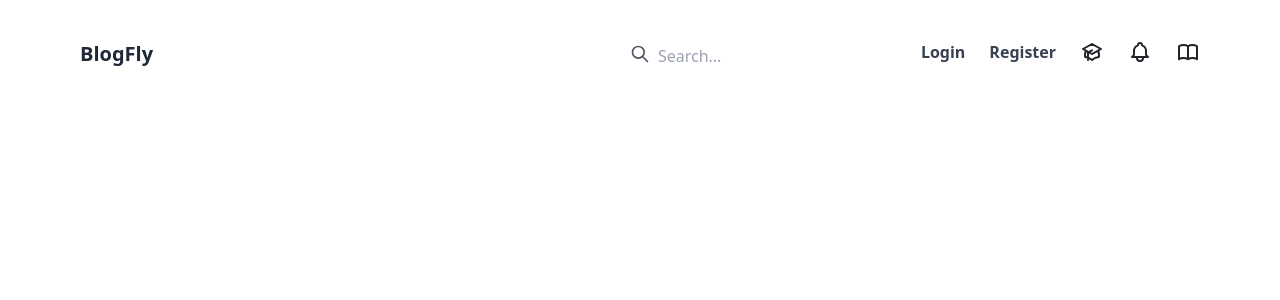
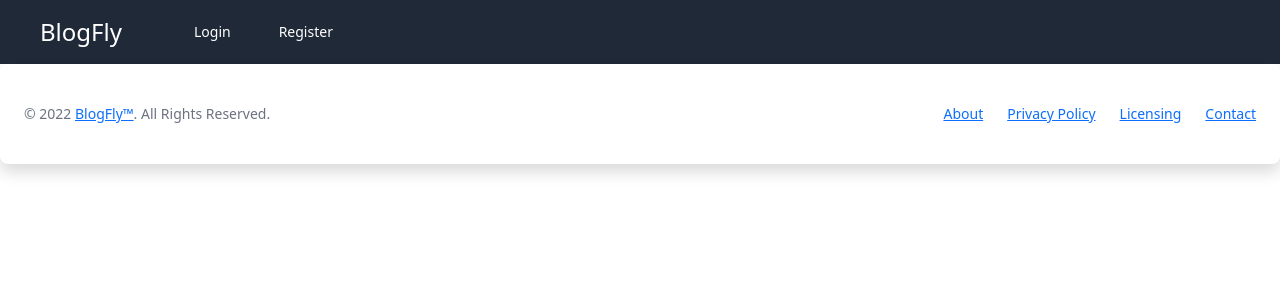
Before and after one commit to fatihguzel/BlogFly-Front, a Next.js app: page /profile in a window 1280 px wide. Shown: the top 300 px of the page. Built offline with nearby package versions, Linux system fonts and the light colour scheme; no server answers.

Commit message:
navbar changed

```diff
--- a/components/Layouts/index.js
+++ b/components/Layouts/index.js
@@ -2,7 +2,7 @@ import React, { useEffect } from "react";
 import { useDispatch } from "react-redux";
 import NavbarItem from "../Navbar";
 import { getProfileAction } from "../../features/Auth/asyncActions";
-
+import Footer from "../Footer";
 const index = ({ children }) => {
   const dispatch = useDispatch();
 
@@ -14,6 +14,7 @@ const index = ({ children }) => {
     <main>
       <NavbarItem />
       {children}
+      <Footer />
     </main>
   );
 };
--- a/components/Login/index.js
+++ b/components/Login/index.js
@@ -88,11 +88,6 @@ const index = () => {
           </div>
         </div>
       </div>
-      <div className="d-flex flex-column flex-md-row text-center text-md-start justify-content-between py-4 px-4 px-xl-5 bg-primary">
-        <div className="text-white mb-3 mb-md-0">
-          Copyright © 2022 All rights reserved by BlogFly
-        </div>
-      </div>
     </section>
   );
 };
--- a/components/Navbar/NavAuthSide.js
+++ b/components/Navbar/NavAuthSide.js
@@ -16,33 +16,11 @@ const NavAuthSide = () => {
   };
   if (!loginedUser) {
     return (
-      <div class="flex items-center">
-        <div class="flex ">
-          <svg
-            xmlns="http://www.w3.org/2000/svg"
-            class="h-5 w-5  text-gray-600"
-            fill="none"
-            viewBox="0 0 24 24"
-            stroke="currentColor"
-          >
-            <path
-              stroke-linecap="round"
-              stroke-linejoin="round"
-              stroke-width="2"
-              d="M21 21l-6-6m2-5a7 7 0 11-14 0 7 7 0 0114 0z"
-            />
-          </svg>
-          <input
-            class="ml-2 mb-2 outline-none bg-transparent "
-            type="text"
-            name="search"
-            id="search"
-            placeholder="Search..."
-          />
-        </div>
-        <ul class="flex items-center space-x-6">
+      <div className="hidden md:block">
+        <div className="ml-10 flex items-baseline space-x-4">
+          {/* hover:bg-gray-700 text-white px-3 py-2 rounded-md text-sm font-medium */}
           <Link
-            className={`font-semibold text-gray-700 no-underline   ${
+            className={`hover:bg-gray-700 text-white px-3 py-2 rounded-md text-sm font-medium   ${
               router.pathname == "/login" && "active"
             }`}
             href="/login"
@@ -53,7 +31,7 @@ const NavAuthSide = () => {
             Login
           </Link>
           <Link
-            className={`font-semibold text-gray-700 no-underline ${
+            className={`hover:bg-gray-700 text-white px-3 py-2 rounded-md text-sm font-medium ${
               router.pathname == "/login" && "active"
             }`}
             href="/register"
@@ -63,88 +41,16 @@ const NavAuthSide = () => {
           >
             Register
           </Link>
-          <li>
-            <svg
-              xmlns="http://www.w3.org/2000/svg"
-              class="h-6 w-6"
-              fill="none"
-              viewBox="0 0 24 24"
-              stroke="currentColor"
-            >
-              <path d="M12 14l9-5-9-5-9 5 9 5z" />
-              <path d="M12 14l6.16-3.422a12.083 12.083 0 01.665 6.479A11.952 11.952 0 0012 20.055a11.952 11.952 0 00-6.824-2.998 12.078 12.078 0 01.665-6.479L12 14z" />
-              <path
-                stroke-linecap="round"
-                stroke-linejoin="round"
-                stroke-width="2"
-                d="M12 14l9-5-9-5-9 5 9 5zm0 0l6.16-3.422a12.083 12.083 0 01.665 6.479A11.952 11.952 0 0012 20.055a11.952 11.952 0 00-6.824-2.998 12.078 12.078 0 01.665-6.479L12 14zm-4 6v-7.5l4-2.222"
-              />
-            </svg>
-          </li>
-          <li>
-            <svg
-              xmlns="http://www.w3.org/2000/svg"
-              class="h-6 w-6"
-              fill="none"
-              viewBox="0 0 24 24"
-              stroke="currentColor"
-            >
-              <path
-                stroke-linecap="round"
-                stroke-linejoin="round"
-                stroke-width="2"
-                d="M15 17h5l-1.405-1.405A2.032 2.032 0 0118 14.158V11a6.002 6.002 0 00-4-5.659V5a2 2 0 10-4 0v.341C7.67 6.165 6 8.388 6 11v3.159c0 .538-.214 1.055-.595 1.436L4 17h5m6 0v1a3 3 0 11-6 0v-1m6 0H9"
-              />
-            </svg>
-          </li>
-          <li>
-            <svg
-              xmlns="http://www.w3.org/2000/svg"
-              class="h-6 w-6"
-              fill="none"
-              viewBox="0 0 24 24"
-              stroke="currentColor"
-            >
-              <path
-                stroke-linecap="round"
-                stroke-linejoin="round"
-                stroke-width="2"
-                d="M12 6.253v13m0-13C10.832 5.477 9.246 5 7.5 5S4.168 5.477 3 6.253v13C4.168 18.477 5.754 18 7.5 18s3.332.477 4.5 1.253m0-13C13.168 5.477 14.754 5 16.5 5c1.747 0 3.332.477 4.5 1.253v13C19.832 18.477 18.247 18 16.5 18c-1.746 0-3.332.477-4.5 1.253"
-              />
-            </svg>
-          </li>
-        </ul>
+        </div>
       </div>
     );
   } else {
     return (
-      <div class="flex items-center">
-        <div class="flex ">
-          <svg
-            xmlns="http://www.w3.org/2000/svg"
-            class="h-5 w-5  text-gray-600"
-            fill="none"
-            viewBox="0 0 24 24"
-            stroke="currentColor"
-          >
-            <path
-              stroke-linecap="round"
-              stroke-linejoin="round"
-              stroke-width="2"
-              d="M21 21l-6-6m2-5a7 7 0 11-14 0 7 7 0 0114 0z"
-            />
-          </svg>
-          <input
-            class="ml-2 mb-2 outline-none bg-transparent "
-            type="text"
-            name="search"
-            id="search"
-            placeholder="Search..."
-          />
-        </div>
-        <ul class="flex items-center space-x-6">
+      <div className="hidden md:block">
+        <div className="ml-10 flex items-baseline space-x-4">
+          {/* hover:bg-gray-700 text-white px-3 py-2 rounded-md text-sm font-medium */}
           <Link
-            className={`font-semibold text-gray-700 no-underline${
+            className={` hover:bg-gray-700 text-white px-3 py-2 rounded-md text-sm font-mediu${
               router.pathname == "/profile" && "active"
             }`}
             href="/profile"
@@ -155,7 +61,7 @@ const NavAuthSide = () => {
             Profile
           </Link>
           <Link
-            className={`font-semibold text-gray-700 no-underline${
+            className={` hover:bg-gray-700 text-white px-3 py-2 rounded-md text-sm font-mediu${
               router.pathname == "/" && "active"
             }`}
             href="/"
@@ -166,61 +72,174 @@ const NavAuthSide = () => {
           >
             Logout
           </Link>
-          <ToastContainer />
-          <li>
-            <svg
-              xmlns="http://www.w3.org/2000/svg"
-              class="h-6 w-6"
-              fill="none"
-              viewBox="0 0 24 24"
-              stroke="currentColor"
-            >
-              <path d="M12 14l9-5-9-5-9 5 9 5z" />
-              <path d="M12 14l6.16-3.422a12.083 12.083 0 01.665 6.479A11.952 11.952 0 0012 20.055a11.952 11.952 0 00-6.824-2.998 12.078 12.078 0 01.665-6.479L12 14z" />
-              <path
-                stroke-linecap="round"
-                stroke-linejoin="round"
-                stroke-width="2"
-                d="M12 14l9-5-9-5-9 5 9 5zm0 0l6.16-3.422a12.083 12.083 0 01.665 6.479A11.952 11.952 0 0012 20.055a11.952 11.952 0 00-6.824-2.998 12.078 12.078 0 01.665-6.479L12 14zm-4 6v-7.5l4-2.222"
-              />
-            </svg>
-          </li>
-          <li>
-            <svg
-              xmlns="http://www.w3.org/2000/svg"
-              class="h-6 w-6"
-              fill="none"
-              viewBox="0 0 24 24"
-              stroke="currentColor"
-            >
-              <path
-                stroke-linecap="round"
-                stroke-linejoin="round"
-                stroke-width="2"
-                d="M15 17h5l-1.405-1.405A2.032 2.032 0 0118 14.158V11a6.002 6.002 0 00-4-5.659V5a2 2 0 10-4 0v.341C7.67 6.165 6 8.388 6 11v3.159c0 .538-.214 1.055-.595 1.436L4 17h5m6 0v1a3 3 0 11-6 0v-1m6 0H9"
-              />
-            </svg>
-          </li>
-          <li>
-            <svg
-              xmlns="http://www.w3.org/2000/svg"
-              class="h-6 w-6"
-              fill="none"
-              viewBox="0 0 24 24"
-              stroke="currentColor"
-            >
-              <path
-                stroke-linecap="round"
-                stroke-linejoin="round"
-                stroke-width="2"
-                d="M12 6.253v13m0-13C10.832 5.477 9.246 5 7.5 5S4.168 5.477 3 6.253v13C4.168 18.477 5.754 18 7.5 18s3.332.477 4.5 1.253m0-13C13.168 5.477 14.754 5 16.5 5c1.747 0 3.332.477 4.5 1.253v13C19.832 18.477 18.247 18 16.5 18c-1.746 0-3.332.477-4.5 1.253"
-              />
-            </svg>
-          </li>
-        </ul>
+        </div>
       </div>
     );
   }
+  // if (!loginedUser) {
+  //   return (
+  //     <div class="flex items-center">
+  //       <div class="flex ">
+  //         <svg
+  //           xmlns="http://www.w3.org/2000/svg"
+  //           class="h-5 w-5  text-gray-600"
+  //           fill="none"
+  //           viewBox="0 0 24 24"
+  //           stroke="currentColor"
+  //         >
+  //           <path
+  //             stroke-linecap="round"
+  //             stroke-linejoin="round"
+  //             stroke-width="2"
+  //             d="M21 21l-6-6m2-5a7 7 0 11-14 0 7 7 0 0114 0z"
+  //           />
+  //         </svg>
+  //         <input
+  //           class="ml-2 mb-2 outline-none bg-transparent "
+  //           type="text"
+  //           name="search"
+  //           id="search"
+  //           placeholder="Search..."
+  //         />
+  //       </div>
+  //       <ul class="flex items-center space-x-6">
+
+  //         <li>
+  //           <svg
+  //             xmlns="http://www.w3.org/2000/svg"
+  //             class="h-6 w-6"
+  //             fill="none"
+  //             viewBox="0 0 24 24"
+  //             stroke="currentColor"
+  //           >
+  //             <path d="M12 14l9-5-9-5-9 5 9 5z" />
+  //             <path d="M12 14l6.16-3.422a12.083 12.083 0 01.665 6.479A11.952 11.952 0 0012 20.055a11.952 11.952 0 00-6.824-2.998 12.078 12.078 0 01.665-6.479L12 14z" />
+  //             <path
+  //               stroke-linecap="round"
+  //               stroke-linejoin="round"
+  //               stroke-width="2"
+  //               d="M12 14l9-5-9-5-9 5 9 5zm0 0l6.16-3.422a12.083 12.083 0 01.665 6.479A11.952 11.952 0 0012 20.055a11.952 11.952 0 00-6.824-2.998 12.078 12.078 0 01.665-6.479L12 14zm-4 6v-7.5l4-2.222"
+  //             />
+  //           </svg>
+  //         </li>
+  //         <li>
+  //           <svg
+  //             xmlns="http://www.w3.org/2000/svg"
+  //             class="h-6 w-6"
+  //             fill="none"
+  //             viewBox="0 0 24 24"
+  //             stroke="currentColor"
+  //           >
+  //             <path
+  //               stroke-linecap="round"
+  //               stroke-linejoin="round"
+  //               stroke-width="2"
+  //               d="M15 17h5l-1.405-1.405A2.032 2.032 0 0118 14.158V11a6.002 6.002 0 00-4-5.659V5a2 2 0 10-4 0v.341C7.67 6.165 6 8.388 6 11v3.159c0 .538-.214 1.055-.595 1.436L4 17h5m6 0v1a3 3 0 11-6 0v-1m6 0H9"
+  //             />
+  //           </svg>
+  //         </li>
+  //         <li>
+  //           <svg
+  //             xmlns="http://www.w3.org/2000/svg"
+  //             class="h-6 w-6"
+  //             fill="none"
+  //             viewBox="0 0 24 24"
+  //             stroke="currentColor"
+  //           >
+  //             <path
+  //               stroke-linecap="round"
+  //               stroke-linejoin="round"
+  //               stroke-width="2"
+  //               d="M12 6.253v13m0-13C10.832 5.477 9.246 5 7.5 5S4.168 5.477 3 6.253v13C4.168 18.477 5.754 18 7.5 18s3.332.477 4.5 1.253m0-13C13.168 5.477 14.754 5 16.5 5c1.747 0 3.332.477 4.5 1.253v13C19.832 18.477 18.247 18 16.5 18c-1.746 0-3.332.477-4.5 1.253"
+  //             />
+  //           </svg>
+  //         </li>
+  //       </ul>
+  //     </div>
+  //   );
+  // } else {
+  //   return (
+  //     <div class="flex items-center">
+  //       <div class="flex ">
+  //         <svg
+  //           xmlns="http://www.w3.org/2000/svg"
+  //           class="h-5 w-5  text-gray-600"
+  //           fill="none"
+  //           viewBox="0 0 24 24"
+  //           stroke="currentColor"
+  //         >
+  //           <path
+  //             stroke-linecap="round"
+  //             stroke-linejoin="round"
+  //             stroke-width="2"
+  //             d="M21 21l-6-6m2-5a7 7 0 11-14 0 7 7 0 0114 0z"
+  //           />
+  //         </svg>
+  //         <input
+  //           class="ml-2 mb-2 outline-none bg-transparent "
+  //           type="text"
+  //           name="search"
+  //           id="search"
+  //           placeholder="Search..."
+  //         />
+  //       </div>
+  //       <ul class="flex items-center space-x-6">
+
+  //         <ToastContainer />
+  //         <li>
+  //           <svg
+  //             xmlns="http://www.w3.org/2000/svg"
+  //             class="h-6 w-6"
+  //             fill="none"
+  //             viewBox="0 0 24 24"
+  //             stroke="currentColor"
+  //           >
+  //             <path d="M12 14l9-5-9-5-9 5 9 5z" />
+  //             <path d="M12 14l6.16-3.422a12.083 12.083 0 01.665 6.479A11.952 11.952 0 0012 20.055a11.952 11.952 0 00-6.824-2.998 12.078 12.078 0 01.665-6.479L12 14z" />
+  //             <path
+  //               stroke-linecap="round"
+  //               stroke-linejoin="round"
+  //               stroke-width="2"
+  //               d="M12 14l9-5-9-5-9 5 9 5zm0 0l6.16-3.422a12.083 12.083 0 01.665 6.479A11.952 11.952 0 0012 20.055a11.952 11.952 0 00-6.824-2.998 12.078 12.078 0 01.665-6.479L12 14zm-4 6v-7.5l4-2.222"
+  //             />
+  //           </svg>
+  //         </li>
+  //         <li>
+  //           <svg
+  //             xmlns="http://www.w3.org/2000/svg"
+  //             class="h-6 w-6"
+  //             fill="none"
+  //             viewBox="0 0 24 24"
+  //             stroke="currentColor"
+  //           >
+  //             <path
+  //               stroke-linecap="round"
+  //               stroke-linejoin="round"
+  //               stroke-width="2"
+  //               d="M15 17h5l-1.405-1.405A2.032 2.032 0 0118 14.158V11a6.002 6.002 0 00-4-5.659V5a2 2 0 10-4 0v.341C7.67 6.165 6 8.388 6 11v3.159c0 .538-.214 1.055-.595 1.436L4 17h5m6 0v1a3 3 0 11-6 0v-1m6 0H9"
+  //             />
+  //           </svg>
+  //         </li>
+  //         <li>
+  //           <svg
+  //             xmlns="http://www.w3.org/2000/svg"
+  //             class="h-6 w-6"
+  //             fill="none"
+  //             viewBox="0 0 24 24"
+  //             stroke="currentColor"
+  //           >
+  //             <path
+  //               stroke-linecap="round"
+  //               stroke-linejoin="round"
+  //               stroke-width="2"
+  //               d="M12 6.253v13m0-13C10.832 5.477 9.246 5 7.5 5S4.168 5.477 3 6.253v13C4.168 18.477 5.754 18 7.5 18s3.332.477 4.5 1.253m0-13C13.168 5.477 14.754 5 16.5 5c1.747 0 3.332.477 4.5 1.253v13C19.832 18.477 18.247 18 16.5 18c-1.746 0-3.332.477-4.5 1.253"
+  //             />
+  //           </svg>
+  //         </li>
+  //       </ul>
+  //     </div>
+  //   );
+  // }
 };
 
 export default NavAuthSide;
--- a/components/Navbar/index.js
+++ b/components/Navbar/index.js
@@ -1,16 +1,168 @@
-import React from "react";
+import React, { useState } from "react";
+import { Transition } from "@headlessui/react";
 import NavAuthSide from "./NavAuthSide";
 import Link from "next/link";
-import styles from "./navbar.module.css"; // Import regular stylesheet
+import { useDispatch, useSelector } from "react-redux";
+import { useRouter } from "next/router";
+import { logoutAction } from "../../features/Auth/asyncActions";
 
 const NavbarItem = () => {
+  const router = useRouter();
+  const loginedUser = useSelector((state) => state.auth.logined);
+  const dispatch = useDispatch();
+  const [isOpen, setIsOpen] = useState(false);
+
+  const logoutHandler = (e) => {
+    e.preventDefault();
+    dispatch(logoutAction());
+  };
+
   return (
-    <nav class="flex justify-between px-20 py-10  bg-white ">
-      <Link class="text-xl text-gray-800 font-bold no-underline" href="/">
-        BlogFly
-      </Link>
-      <NavAuthSide />
-    </nav>
+    <div>
+      <nav className="bg-gray-800">
+        <div className="max-w-7xl mx-auto px-4 sm:px-6 lg:px-8">
+          <div className="flex items-center justify-between h-16">
+            <div className="flex items-center">
+              <div className="flex-shrink-0">
+                <Link
+                  className="h-8 w-8 hover:bg-gray-700 text-white px-3 py-2 rounded-md text-2xl font-medium no-underline"
+                  href="/"
+                >
+                  BlogFly
+                </Link>
+              </div>
+              <NavAuthSide />
+            </div>
+            <div className="-mr-2 flex md:hidden">
+              <button
+                onClick={() => setIsOpen(!isOpen)}
+                type="button"
+                className="bg-gray-900 inline-flex items-center justify-center p-2 rounded-md text-gray-400 hover:text-white hover:bg-gray-800 focus:outline-none focus:ring-2 focus:ring-offset-2 focus:ring-offset-gray-800 focus:ring-white"
+                aria-controls="mobile-menu"
+                aria-expanded="false"
+              >
+                <span className="sr-only">Open main menu</span>
+                {!isOpen ? (
+                  <svg
+                    className="block h-6 w-6"
+                    xmlns="http://www.w3.org/2000/svg"
+                    fill="none"
+                    viewBox="0 0 24 24"
+                    stroke="currentColor"
+                    aria-hidden="true"
+                  >
+                    <path
+                      strokeLinecap="round"
+                      strokeLinejoin="round"
+                      strokeWidth="2"
+                      d="M4 6h16M4 12h16M4 18h16"
+                    />
+                  </svg>
+                ) : (
+                  <svg
+                    className="block h-6 w-6"
+                    xmlns="http://www.w3.org/2000/svg"
+                    fill="none"
+                    viewBox="0 0 24 24"
+                    stroke="currentColor"
+                    aria-hidden="true"
+                  >
+                    <path
+                      strokeLinecap="round"
+                      strokeLinejoin="round"
+                      strokeWidth="2"
+                      d="M6 18L18 6M6 6l12 12"
+                    />
+                  </svg>
+                )}
+              </button>
+            </div>
+          </div>
+        </div>
+
+        <Transition
+          show={isOpen}
+          enter="transition ease-out duration-100 transform"
+          enterFrom="opacity-0 scale-95"
+          enterTo="opacity-100 scale-100"
+          leave="transition ease-in duration-75 transform"
+          leaveFrom="opacity-100 scale-100"
+          leaveTo="opacity-0 scale-95"
+        >
+          {(ref) => (
+            <>
+              {loginedUser ? (
+                <>
+                  <div className="md:hidden" id="mobile-menu">
+                    <div ref={ref} className="px-2 pt-2 pb-3 space-y-1 sm:px-3">
+                      {/* hover:bg-gray-700 text-white block px-3 py-2 rounded-md text-base font-medium */}
+                      <Link
+                        className={` hover:bg-gray-700 text-white block px-3 py-2 rounded-md text-base font-medium${
+                          router.pathname == "/profile" && "active"
+                        }`}
+                        href="/profile"
+                        style={{
+                          textDecoration: "none",
+                        }}
+                      >
+                        Profile
+                      </Link>
+                      <Link
+                        className={` hover:bg-gray-700 text-white block px-3 py-2 rounded-md text-base font-medium${
+                          router.pathname == "/" && "active"
+                        }`}
+                        href="/"
+                        onClick={logoutHandler}
+                        style={{
+                          textDecoration: "none",
+                        }}
+                      >
+                        Logout
+                      </Link>
+                    </div>
+                  </div>
+                </>
+              ) : (
+                <>
+                  <div className="md:hidden" id="mobile-menu">
+                    <div ref={ref} className="px-2 pt-2 pb-3 space-y-1 sm:px-3">
+                      <Link
+                        className={`hover:bg-gray-700 text-white block px-3 py-2 rounded-md text-base font-medium    ${
+                          router.pathname == "/login" && "active"
+                        }`}
+                        href="/login"
+                        style={{
+                          textDecoration: "none",
+                        }}
+                      >
+                        Login
+                      </Link>
+                      <Link
+                        className={`hover:bg-gray-700 text-white block px-3 py-2 rounded-md text-base font-medium  ${
+                          router.pathname == "/login" && "active"
+                        }`}
+                        href="/register"
+                        style={{
+                          textDecoration: "none",
+                        }}
+                      >
+                        Register
+                      </Link>
+                    </div>
+                  </div>
+                </>
+              )}
+            </>
+          )}
+        </Transition>
+      </nav>
+    </div>
+    // <nav class="flex justify-between px-20 py-10  bg-white ">
+    //   <Link class="text-xl text-gray-800 font-bold no-underline" href="/">
+    //     BlogFly
+    //   </Link>
+    //   <NavAuthSide />
+    // </nav>
   );
 };
 
--- a/components/Register/index.js
+++ b/components/Register/index.js
@@ -101,11 +101,6 @@ const index = () => {
           </div>
         </div>
       </div>
-      <div className="d-flex flex-column flex-md-row text-center text-md-start justify-content-between py-4 px-4 px-xl-5 bg-primary">
-        <div className="text-white mb-3 mb-md-0">
-          Copyright © 2022 All rights reserved by BlogFly
-        </div>
-      </div>
     </section>
   );
 };
--- a/package.json
+++ b/package.json
@@ -9,6 +9,7 @@
     "lint": "next lint"
   },
   "dependencies": {
+    "@headlessui/react": "^1.7.7",
     "@reduxjs/toolkit": "^1.9.1",
     "axios": "^1.2.1",
     "bootstrap": "^5.2.3",
```
Also changed, not shown: components/Profile/RecentPosts/RecentPosts.js (+1 -7 lines), 2 other files (tests, documents, lock files or other folders).
